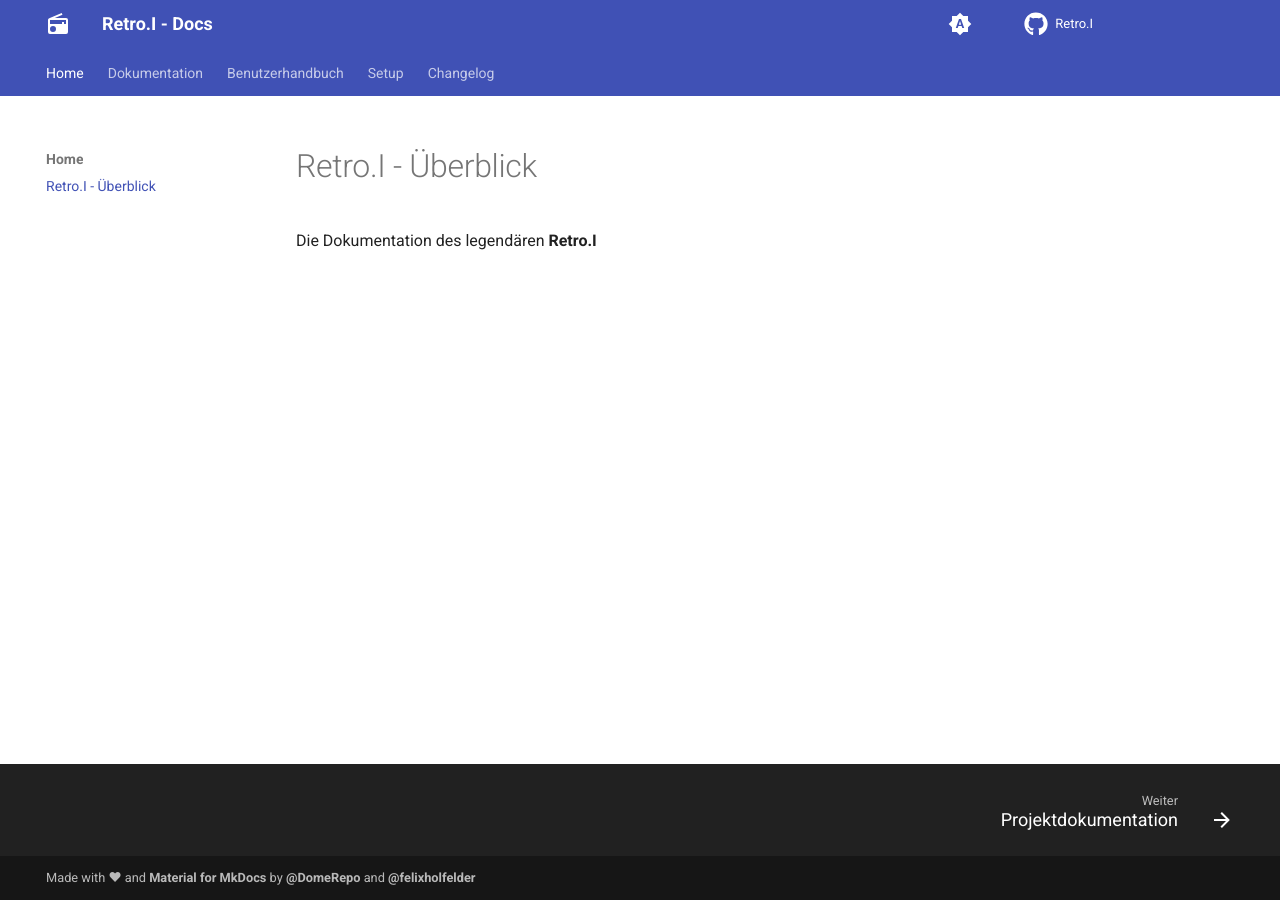
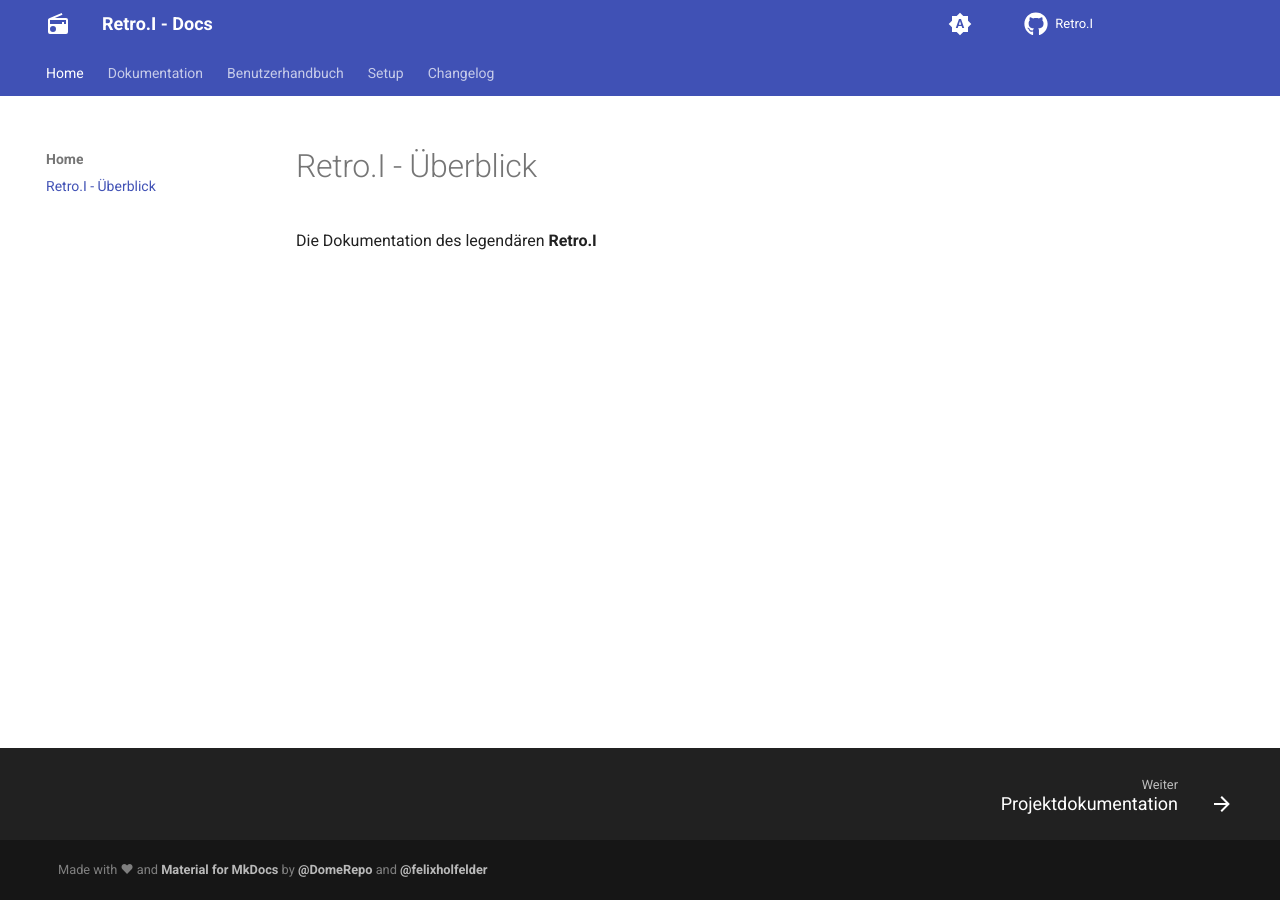
Before and after one commit to Retro-I/docs, an MkDocs documentation site: the page built from docs/homeindex.md, in a window 1280 px wide. Built offline with MkDocs 1.6.1 and Material for MkDocs 9.7.7, drawn with Linux system fonts in a browser that asks for light colours; comment, search, counter and statistics services are not loaded.

```diff
--- a/mkdocs.yml
+++ b/mkdocs.yml
@@ -4,7 +4,7 @@
 repo_url: https://github.com/Retro-i/Retro.I
 repo_name: Retro.I
 
-copyright: Made with &#10084; and <b><a href="https://squidfunk.github.io/mkdocs-material/">Material for MkDocs</a></b> by <b><a href="https://github.com/DomeRepo">@DomeRepo</a></b> and <b><a href="https://github.com/felixholfelder">@felixholfelder</a></b>
+copyright: <div class="md-copyright">Made with &#10084; and <b><a href="https://squidfunk.github.io/mkdocs-material/">Material for MkDocs</a></b> by <b><a href="https://github.com/DomeRepo">@DomeRepo</a></b> and <b><a href="https://github.com/felixholfelder">@felixholfelder</a></b></div>
 
 nav:
   - Home:
```
